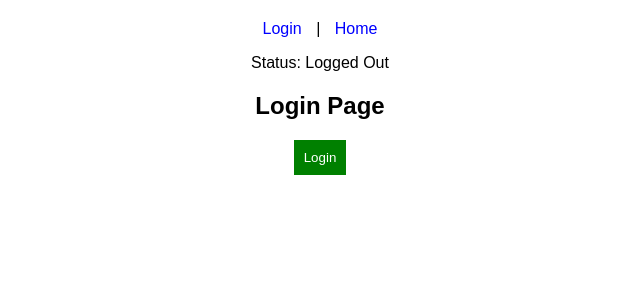
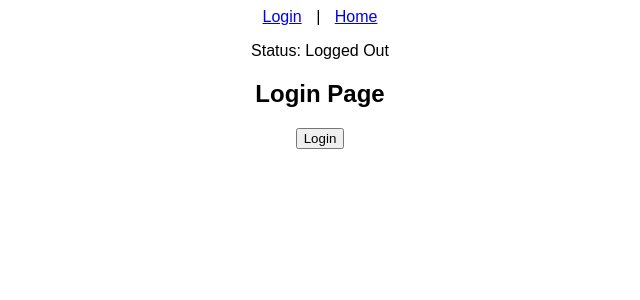
Before and after one commit to acciojob/code-playground-Ayushrawat777, a React app: page /login in a window 1280 px wide. Shown: the top 300 px of the page, without its empty margins (320-960 px from the left). Built offline with nearby package versions, Linux system fonts and the light colour scheme.

Commit message:
Update App.css

```diff
--- a/src/styles/App.css
+++ b/src/styles/App.css
@@ -1,20 +1,8 @@
 .main-container {
   text-align: center;
   font-family: Arial, sans-serif;
-  margin-top: 20px;
 }
-nav {
-  margin-bottom: 20px;
-}
+
 nav a {
   margin: 0 10px;
-  text-decoration: none;
-  color: blue;
 }
-button {
-  padding: 10px;
-  background: green;
-  color: white;
-  border: none;
-  cursor: pointer;
-}
```
